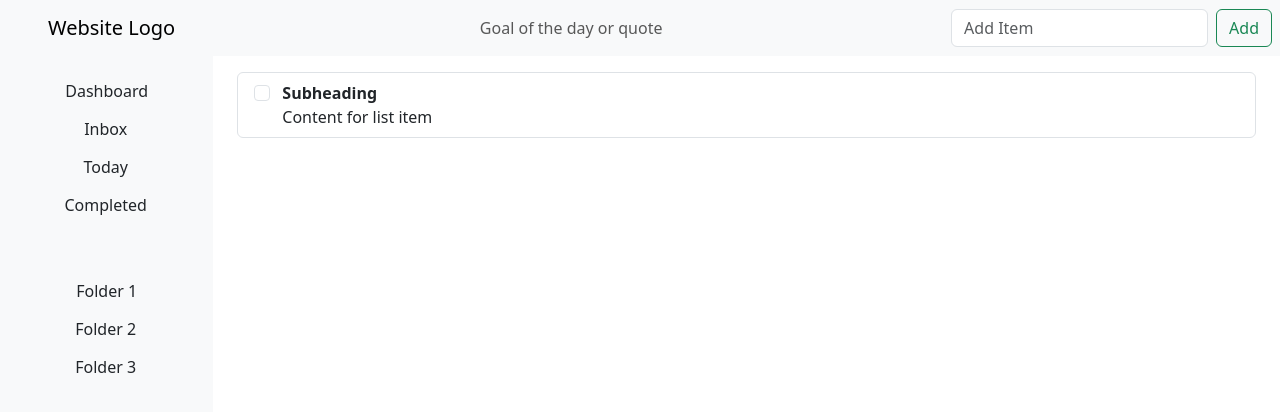
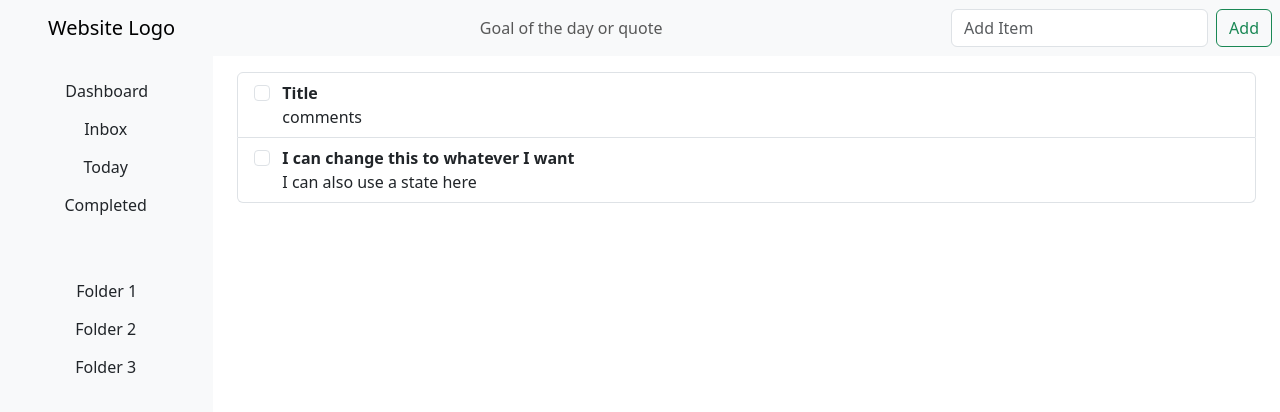
Before and after one commit to Kenref/gamified-todo-app, a React (Vite) app: page / in a window 1280 px wide. Shown: the top 412 px of the page. Built offline with nearby package versions, Linux system fonts and the light colour scheme.

Commit message:
added individual todo component

```diff
--- a/src/App.jsx
+++ b/src/App.jsx
@@ -1,7 +1,6 @@
 import NavBar from "./components/NavBar";
 import SideBar from "./components/SideBar";
 import MainSection from "./components/Todos";
-import TodoPage from "./pages/TodoPage";
 
 function App() {
 	return (
--- /dev/null
+++ b/src/components/IndividualTodo.jsx
@@ -0,0 +1,31 @@
+import PropTypes from "prop-types";
+
+function IndividualTodo({ todoTitle, todoComments }) {
+	return (
+		<li className="list-group-item d-flex justify-content-between align-items-start">
+			{/*change the style of this checkbox (copy pasted)  */}
+			<input
+				className="form-check-input me-1"
+				type="checkbox"
+				value=""
+				id="firstCheckbox"
+			/>
+			<div className="ms-2 me-auto">
+				<div className="fw-bold">{todoTitle}</div>
+				{todoComments}
+			</div>
+		</li>
+	);
+}
+
+IndividualTodo.propTypes = {
+	todoTitle: PropTypes.string,
+	todoComments: PropTypes.string,
+};
+
+IndividualTodo.defaultProps = {
+	todoTitle: "Title",
+	todoComments: "comments",
+};
+
+export default IndividualTodo;
--- a/src/components/Todos.jsx
+++ b/src/components/Todos.jsx
@@ -1,20 +1,15 @@
+import { useState } from "react";
+import IndividualTodo from "./IndividualTodo";
+
 function Todos() {
 	return (
 		<div className="col-md-10 ml-sm-auto col-lg-10 px-4 pt-3">
 			<ul className="list-unstyled list-group">
-				<li className="list-group-item d-flex justify-content-between align-items-start">
-					{/*change the style of this checkbox (copy pasted)  */}
-					<input
-						className="form-check-input me-1"
-						type="checkbox"
-						value=""
-						id="firstCheckbox"
-					/>
-					<div className="ms-2 me-auto">
-						<div className="fw-bold">Subheading</div>
-						Content for list item
-					</div>
-				</li>
+				<IndividualTodo />
+				<IndividualTodo
+					todoTitle={"I can change this to whatever I want"}
+					todoComments={"I can also use a state here"}
+				/>
 			</ul>
 		</div>
 	);
--- a/src/pages/TodoPage.jsx
+++ /dev/null
@@ -1,17 +0,0 @@
-import SideBar from "../components/SideBar";
-import TodoSection from "../components/Todos";
-
-function TodoPage() {
-	return (
-		<div className="row g-0">
-			<div className="col-2">
-				<SideBar />
-			</div>
-			<div className="col-10">
-				<TodoSection />
-			</div>
-		</div>
-	);
-}
-
-export default TodoPage;
```
